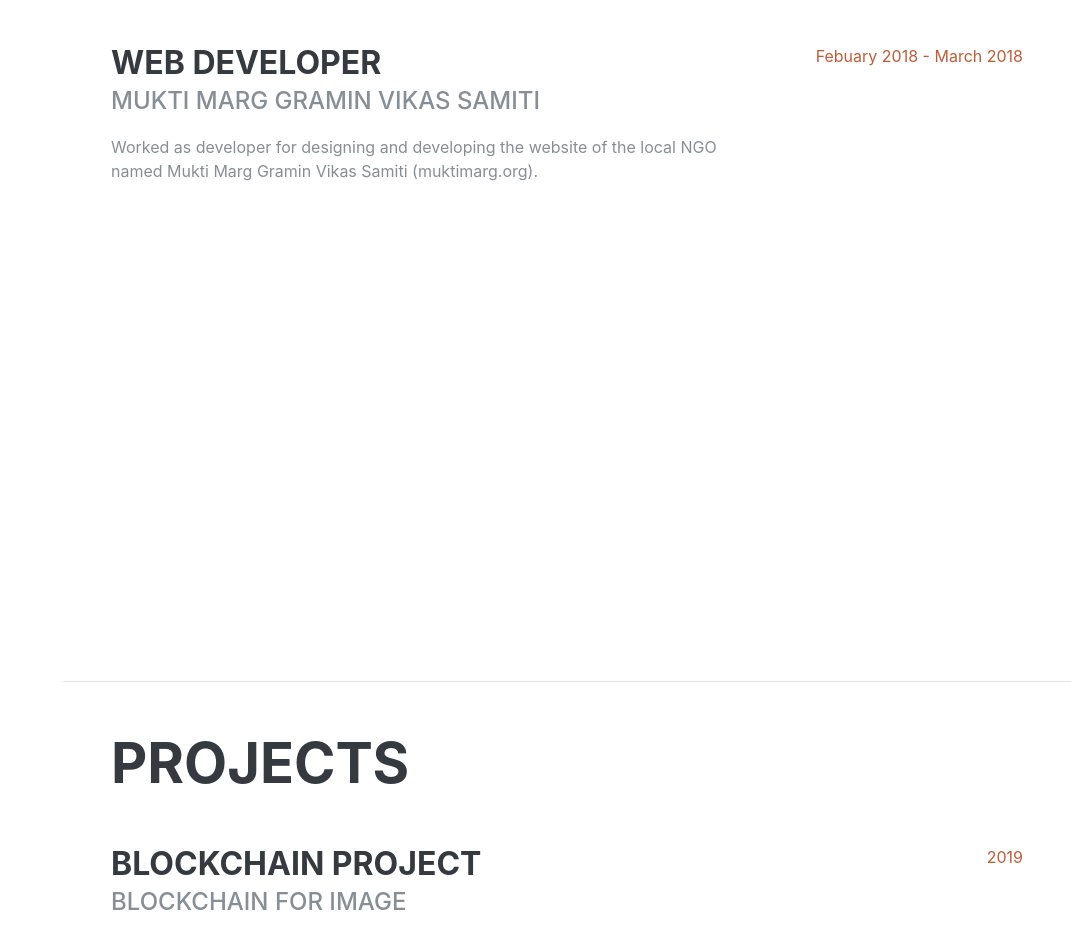
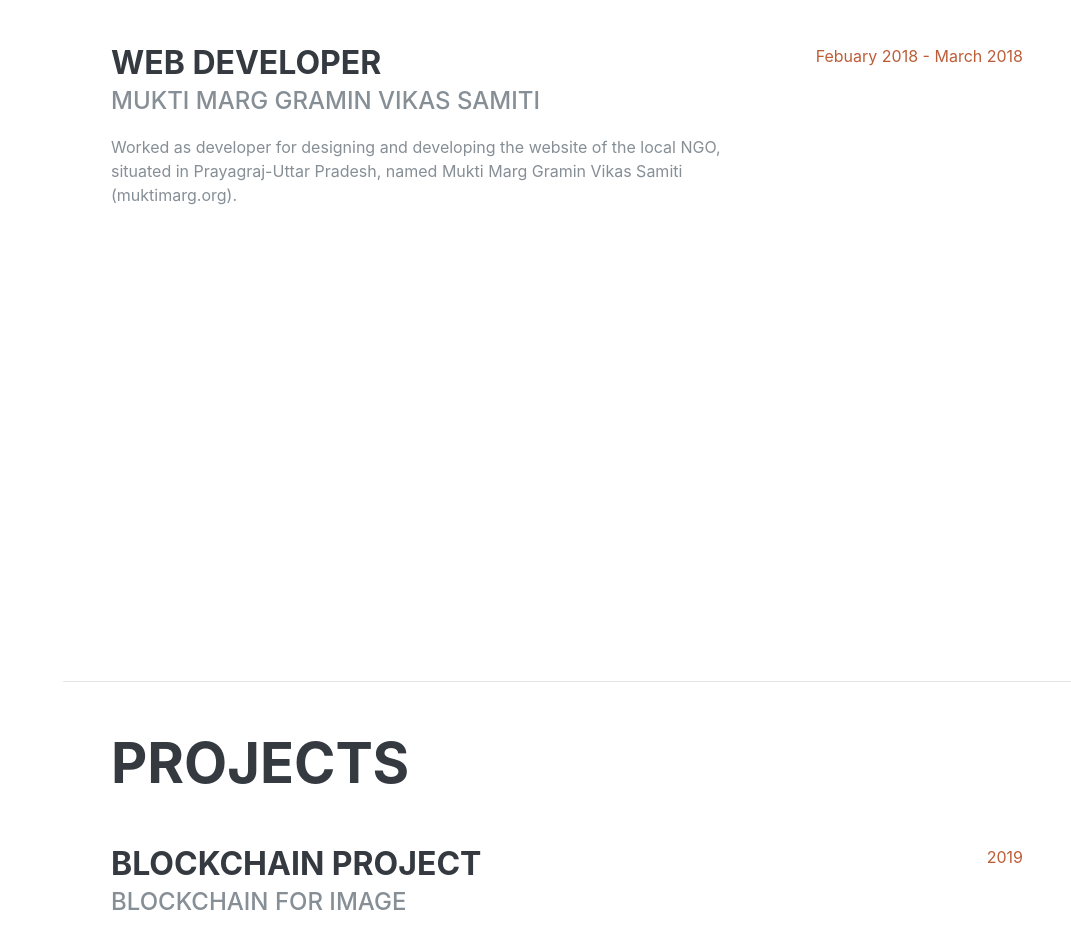
Before and after one commit to aditya-verma/aditya-verma.github.io, a plain HTML site: page index.html in a window 1280 px wide. Shown: the part 920-1855 px from the top of the page, without its empty margins (209-1280 px from the left). Drawn offline with Linux system fonts and the light colour scheme; a web font is replaced by a local one.

Commit message:
Update index.html

```diff
--- a/index.html
+++ b/index.html
@@ -103,7 +103,7 @@
           <div class="resume-content">
             <h3 class="mb-0">Web Developer</h3>
             <div class="subheading mb-3">Mukti Marg Gramin Vikas Samiti</div>
-            <p>Worked as developer for designing and developing the website of the local NGO named Mukti Marg Gramin Vikas Samiti (muktimarg.org).</p>
+            <p>Worked as developer for designing and developing the website of the local NGO, situated in Prayagraj-Uttar Pradesh, named Mukti Marg Gramin Vikas Samiti (muktimarg.org).</p>
           </div>
           <div class="resume-date text-md-right">
             <span class="text-primary">Febuary 2018 - March 2018</span>
```
